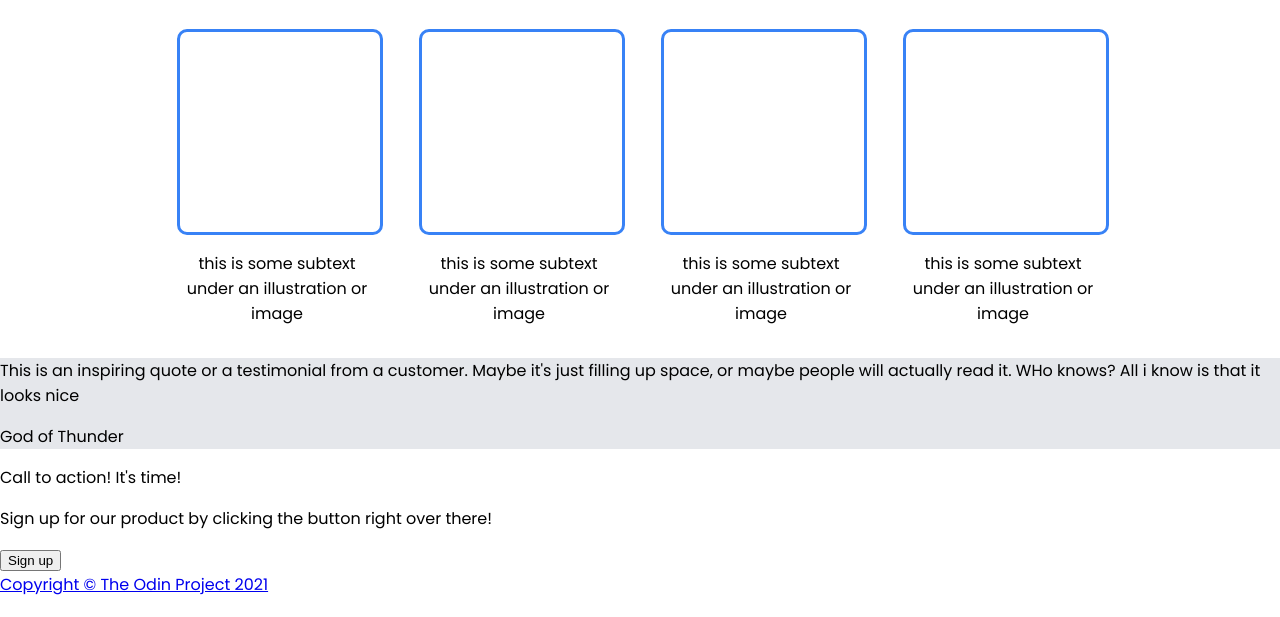
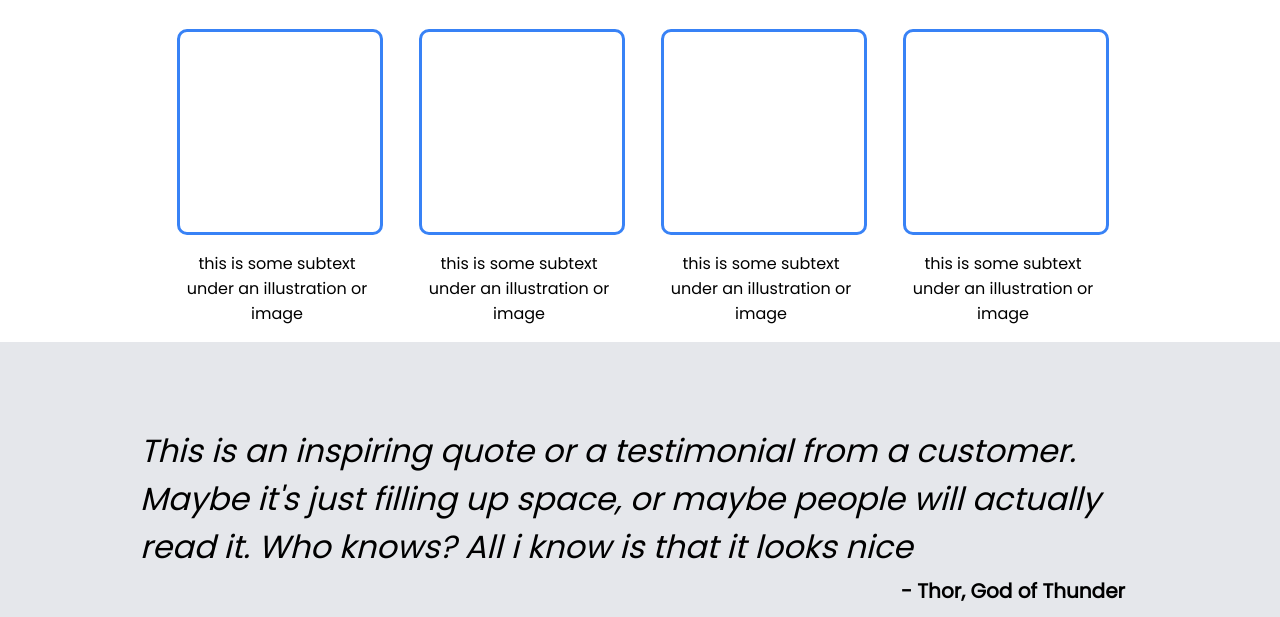
Before and after one commit to tanasegabrielw/TOP-Landing-Page, a plain HTML site: page index.html in a window 1280 px wide. Shown: the part 483-1100 px from the top of the page. Drawn offline with Linux system fonts and the light colour scheme.

Commit message:
Center quote part, Set max-width to header text

```diff
--- a/index.html
+++ b/index.html
@@ -49,10 +49,10 @@
    </div>
 
 <div class="quote">
-
-<p class="aspiring"> This is an inspiring quote or a testimonial from a customer. Maybe it's just filling up space, or maybe people will actually read it. WHo knows? All i know is that it looks nice</p>
-<p class="author"> God of Thunder</p>
-
+<div class="smol-box">
+<div class="q-text"> This is an inspiring quote or a testimonial from a customer. Maybe it's just filling up space, or maybe people will actually read it. Who knows? All i know is that it looks nice</div>
+<p class="author"> - Thor, God of Thunder</p>
+</div>
 </div>
 
 <div class="bottom-page">
--- a/styles.css
+++ b/styles.css
@@ -42,6 +42,7 @@ li{
     padding:10px 80px;
     color:white;
     padding-bottom: 40px;
+
 }
 
 .image{
@@ -61,14 +62,22 @@ li{
     font-weight: 900px;
     margin-bottom: 0px;
     color:#E5E7EB;
+
 }
 
 .text-top-left p{
     font-size:14px;
     font-weight: 300px;
     margin-top:0px;
+}
+.text-top-left
+
+{
+    max-width: 600px;
 
 }
+
+
 
 .blue-background{
     background-color: #3882F6;
@@ -105,20 +114,39 @@ h3{
 }
 
 .content{
+
     text-align: center;
     flex-direction: column;
-    align-content: center;
+
 }
 
 .quote{
-
+    display:flex;
     background-color: #E5E7EB;
-
+    flex-direction: column;
+    align-items:center;
+    padding:80px;
+    flex-grow: 0;
 }
 
 .q-text{
 
-    max-width: 800px;
-    text-align: left;
-    font-size: 36px;
+    font-size: 32px;
+    margin-bottom: 0px;
+    font-style: italic;
+    font-weight: 100;
+    max-width:1000px;
+    padding:5px;
+    line-height: 1.5;
+
 }
+
+.author{
+
+    margin-top:0px;;
+    font-weight: bold;
+    text-align:right;
+    padding-right:20px;
+    font-size:20px;
+
+}
```
